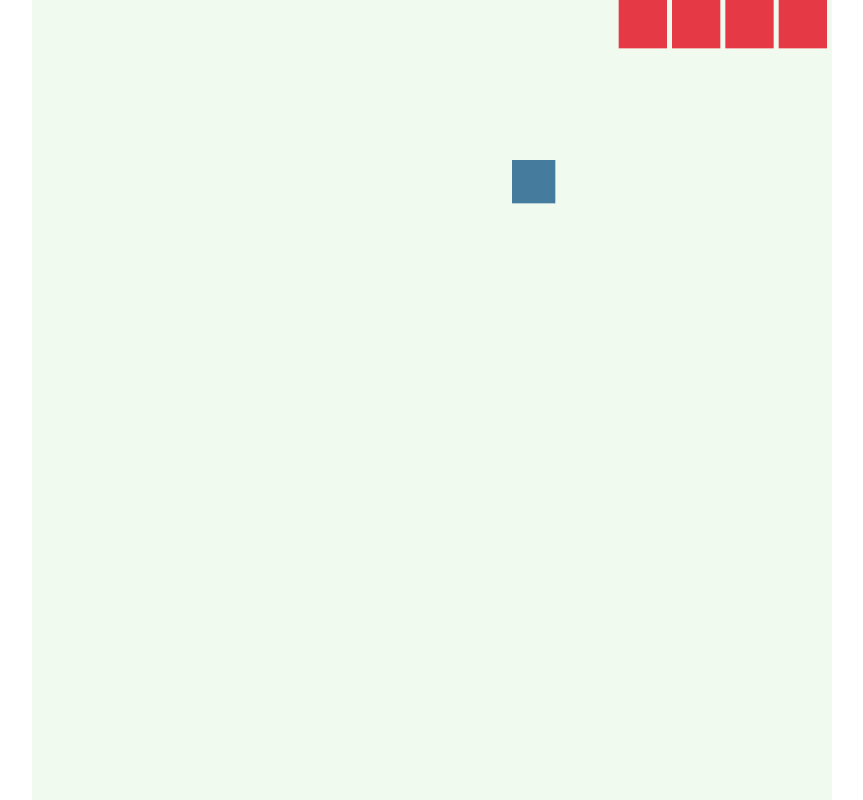
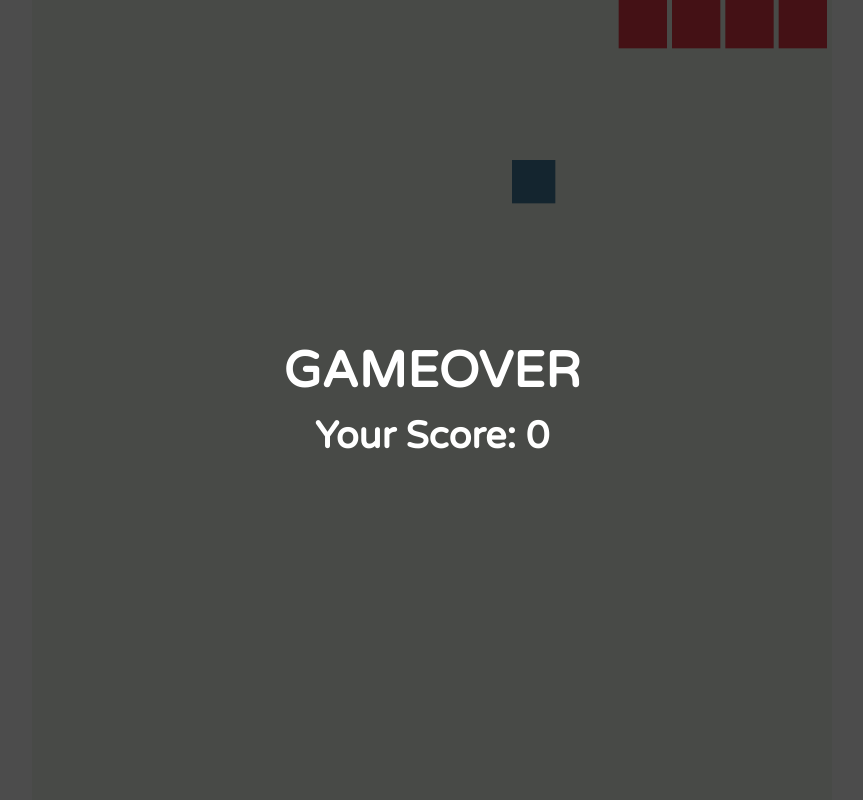
Before and after one commit to devloup4Bhavuk/Snake-Game, a plain HTML site: page index.html in a window 1280 px wide. Shown: the whole page, without its empty margins (208-1071 px from the left). Drawn offline with Linux system fonts and the light colour scheme.

Commit message:
styling added

```diff
--- /dev/null
+++ b/gameover.js
@@ -0,0 +1,10 @@
+const gameover = document.getElementById("gameover"),
+      score    = document.getElementById("score")
+
+function display(x){
+    gameover.classList.remove("hidden");
+    score.innerText = x;
+    return
+}
+
+export default display
--- a/index.html
+++ b/index.html
@@ -4,26 +4,15 @@
     <meta charset="UTF-8">
     <meta http-equiv="X-UA-Compatible" content="IE=edge">
     <meta name="viewport" content="width=device-width, initial-scale=1.0">
+    <link href="https://fonts.googleapis.com/css2?family=Varela+Round&display=swap" rel="stylesheet">
+    <link rel="stylesheet" href="./style.css">
     <title>Document</title>
-    <style>
-        *{
-            margin: 0;
-            padding: 0;
-            box-sizing: border-box;
-        }
-        body{
-            height: 100vh;
-            width: 100%;
-            display: flex;
-            justify-content: center;
-            align-items: center;
-        }
-        #canvas{
-            background-color: #f1faee;
-        }
-    </style>
 </head>
 <body>
+    <div id="gameover" class="hidden">
+        <h1>GAMEOVER</h1>
+        <h2>Your Score: <span id="score">0</span></h2>
+    </div>
     <canvas id="canvas"></canvas>
     <script type="module" src="./script.js"></script>
 </body>
--- a/script.js
+++ b/script.js
@@ -1,8 +1,10 @@
 import Snake from "./snake.js";
 import Food from "./food.js";
 import pen,{canvas} from "./canvas.js";
+import display from "./gameover.js";
+init()
 
-init()
+let score = 0;
 
 const mySnake = new Snake()
 mySnake.addBody()
@@ -23,17 +25,23 @@ function init(){
 
 function gameloop(){
     if(gameOver()){
-        alert("Game Over");
+        display(score);
         clearInterval(interval)
         return
     }
     if(myFood.foodEaten(mySnake.body[0].x,mySnake.body[0].y)){
         myFood.updateFood()
         myFood.generatFood()
+        score++;
+        pen.clearRect(0,0,canvas.height,canvas.width)
+        mySnake.updatePosition(true);
+        myFood.generatFood()
     }
-    pen.clearRect(0,0,canvas.height,canvas.width)
-    mySnake.updatePosition();
-    myFood.generatFood()
+    else{
+        pen.clearRect(0,0,canvas.height,canvas.width)
+        mySnake.updatePosition();
+        myFood.generatFood()
+    }
 }
 
 function gameOver(){
--- /dev/null
+++ b/style.css
@@ -0,0 +1,34 @@
+*{
+    margin: 0;
+    padding: 0;
+    box-sizing: border-box;
+}
+body{
+    height: 100vh;
+    width: 100%;
+    display: flex;
+    justify-content: center;
+    align-items: center;
+}
+#canvas{
+    background-color: #f1faee;
+}
+#gameover{
+    position: absolute;
+    top: 0;
+    left: 0;
+    height: 100vh;
+    width: 100%;
+    color: #ffffff;
+    font-family: 'Varela Round', sans-serif;
+    font-size: 25px;
+    line-height: 1.5;
+    background-color: rgba(0, 0, 0, 0.7);
+    display: flex;
+    flex-direction: column;
+    justify-content: center;
+    align-items: center;
+}
+.hidden{
+    display: none !important;
+}
```
